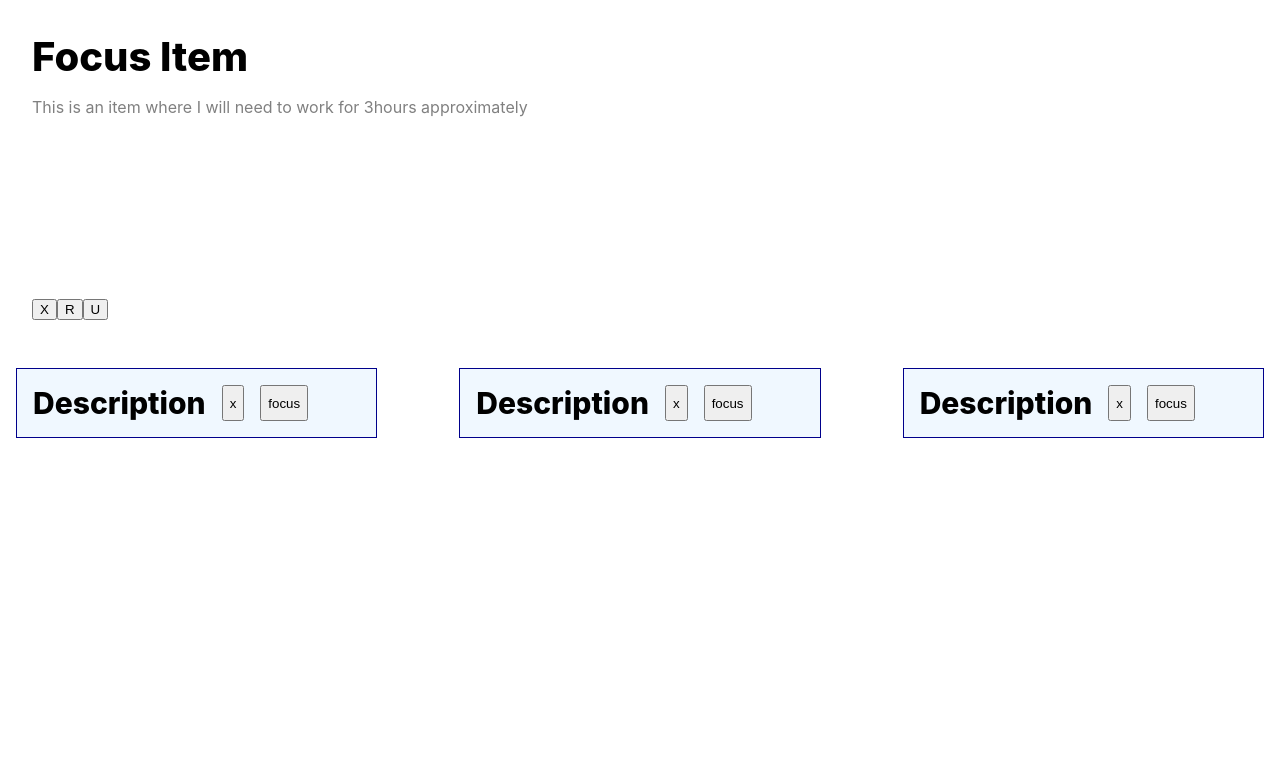
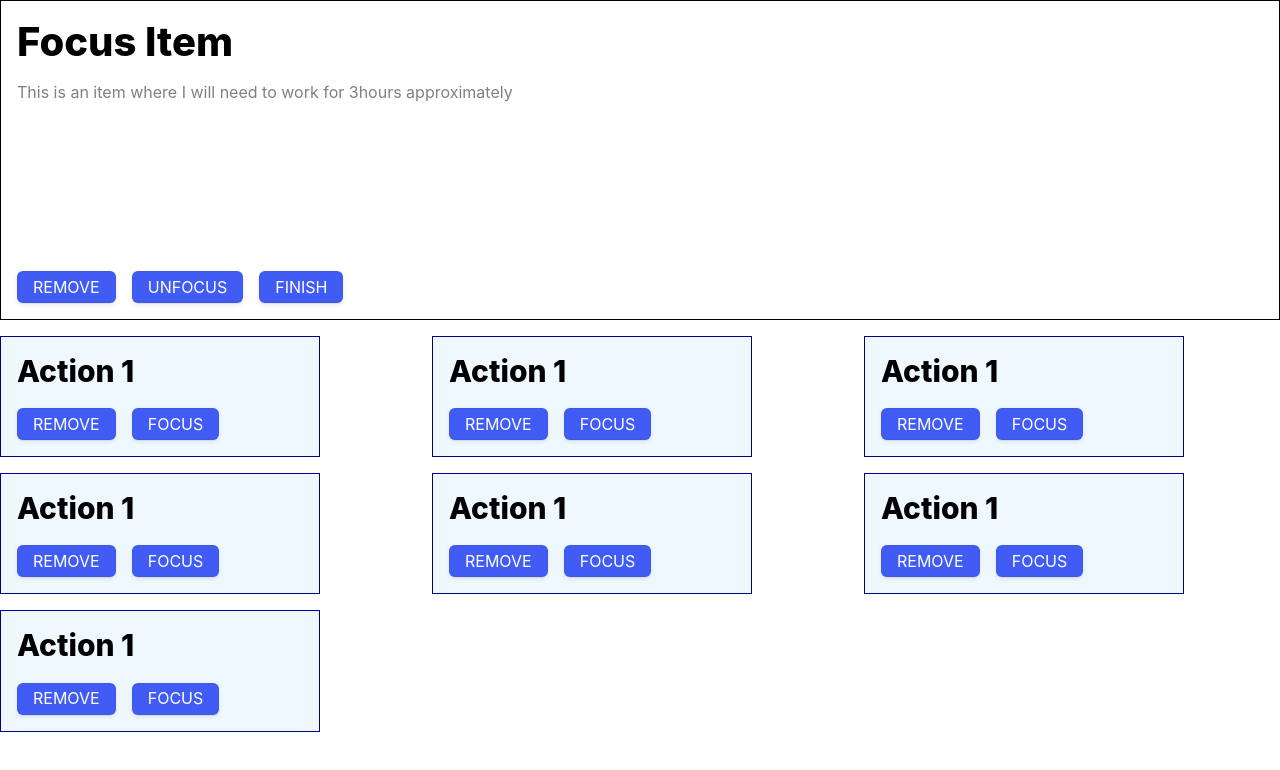
Before and after one commit to kapit4n/focus-point, a Next.js app: page /dashboard in a window 1280 px wide. Shown: the top 770 px of the page. Built offline with nearby package versions, Linux system fonts and the light colour scheme.

Commit message:
Adjust the spacing and labels

```diff
--- a/components/primaryItem/index.js
+++ b/components/primaryItem/index.js
@@ -13,9 +13,9 @@ export default function() {
         </div>
       </div>
       <div className={styles.actions}>
-        <button>X</button>
-        <button>R</button>
-        <button>U</button>
+        <button>REMOVE</button>
+        <button>UNFOCUS</button>
+        <button>FINISH</button>
       </div>
     </div>
   )
--- a/components/secondaryItem/index.js
+++ b/components/secondaryItem/index.js
@@ -5,10 +5,12 @@ import styles from '../../styles/components/secondaryItem.module.css'
 export default function Index() {
   return (
     <div className={styles.card}>
-      <div className={styles.description}>Description</div>
+      <div className={styles.description}>
+        Action 1
+      </div>
       <div className={styles.actions}>
-        <button>x</button>
-        <button>focus</button>
+        <button>REMOVE</button>
+        <button>FOCUS</button>
       </div>
     </div>
   )
--- a/pages/dashboard/index.js
+++ b/pages/dashboard/index.js
@@ -11,6 +11,10 @@ export default function () {
         <SecondaryItem />
         <SecondaryItem />
         <SecondaryItem />
+        <SecondaryItem />
+        <SecondaryItem />
+        <SecondaryItem />
+        <SecondaryItem />
       </div>
     </div>
   )
--- a/styles/components/primaryItem.module.css
+++ b/styles/components/primaryItem.module.css
@@ -3,9 +3,10 @@
   flex-direction: column;
   justify-content: space-between;
   padding: 1rem;
-  margin: 1rem;
-  width: 40rem;
+  margin-bottom: 1rem;
+  width: 100%;
   height: 20rem;
+  border: 1px solid black;
 }
 
 .body {
@@ -18,6 +19,8 @@
 
 .actions {
   display: flex;
+  row-gap: 1rem;
+  column-gap: 1rem;
 }
 
 .title {
--- a/styles/components/secondaryItem.module.css
+++ b/styles/components/secondaryItem.module.css
@@ -2,7 +2,8 @@
   display: flex;
   row-gap: 1rem;
   column-gap: 1rem;
-  margin: 1rem;
+  flex-direction: column;
+  width: 20rem;
   padding: 1rem;
   border: 1px solid darkblue;
   background-color: aliceblue;
--- a/styles/globals.css
+++ b/styles/globals.css
@@ -24,3 +24,31 @@ a {
     background: black;
   }
 }
+
+button {
+  appearance: button;
+  backface-visibility: hidden;
+  background-color: #405cf5;
+  border-radius: 6px;
+  border-width: 0;
+  box-shadow: rgba(50, 50, 93, .1) 0 0 0 1px inset, rgba(50, 50, 93, .1) 0 2px 5px 0, rgba(0, 0, 0, .07) 0 1px 1px 0;
+  box-sizing: border-box;
+  color: #fff;
+  cursor: pointer;
+  font-family: -apple-system, system-ui, "Segoe UI", Roboto, "Helvetica Neue", Ubuntu, sans-serif;
+  font-size: 100%;
+  height: 2rem;
+  line-height: 1.15;
+  margin: 0.2rem 0 0;
+  outline: none;
+  overflow: hidden;
+  padding: 0 1rem;
+  position: relative;
+  text-align: center;
+  text-transform: none;
+  transform: translateZ(0);
+  transition: all .2s, box-shadow .08s ease-in;
+  user-select: none;
+  -webkit-user-select: none;
+  touch-action: manipulation;
+}
--- a/styles/pages/dashboard.module.css
+++ b/styles/pages/dashboard.module.css
@@ -1,5 +1,5 @@
 .secondaryItemsContent {
   display: grid;
-  gap: 50px;
+  gap: 1rem;
   grid-template-columns: auto auto auto;
 }
```
